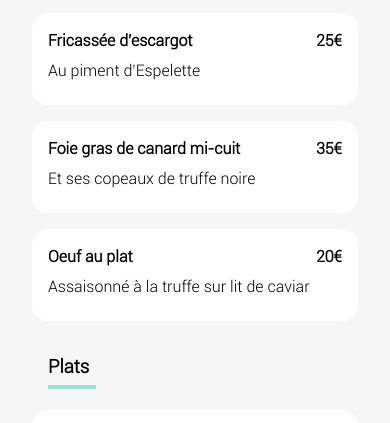
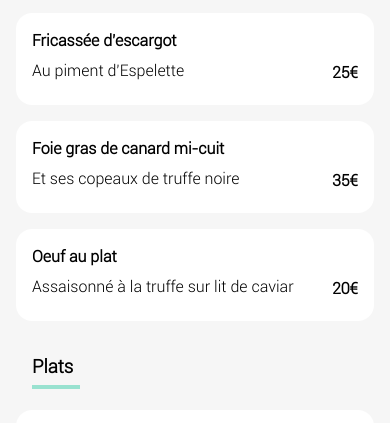
Before and after one commit to Iziis/Projet3, a website: page menu1.html in a window 390 px wide. Shown: the part 420-843 px from the top of the page. Drawn offline with nearby package versions, Linux system fonts and the light colour scheme; files that its build step writes are made by us from their sources.

Commit message:
Correction media queries

```diff
--- a/Sass/Composants/_components.scss
+++ b/Sass/Composants/_components.scss
@@ -8,5 +8,6 @@
     color: white;
     box-shadow: 0.25rem 0.25rem 10px rgba(0, 0, 0, 0.25);
     cursor: pointer;
+    width: 10rem;
 
 }
--- a/Sass/main.scss
+++ b/Sass/main.scss
@@ -36,10 +36,6 @@
   position: relative;
   bottom: 3.5rem;
 
-  @include mobile-only {
-    width:100%
-    }
-
     &__header {
 
         display:flex;
@@ -64,7 +60,7 @@
 
             @include mobile-only {
                 margin: 1rem 0;
-                }
+            }
         }
     }
 
@@ -84,11 +80,16 @@
 
     }
 
-  }
+}
 
 .content {
 
     padding:0 2rem;
+
+    @include mobile-only {
+        overflow: hidden; /* super important sinon menus sortent de la page */
+        padding:0 1rem;
+    }
 
     @include tablette-only {
         padding:0 8rem;
@@ -96,6 +97,7 @@
 
 
     &__title {
+
         padding: 1rem;
         position:relative;
 
@@ -115,6 +117,7 @@
     }
 
     &__texte {
+
         display:flex;
         background-color: #fff;
         border-radius: 1rem;
@@ -124,21 +127,30 @@
 
         &__txt {
 
+            width: 90%; /* super important pour overflow */
+
             &__subtitle {
                 margin:0;
             }
 
             &__description {
                 margin:0.5rem 0;
+
+                @include mobile-only {
+
+                    overflow: hidden;
+                    text-overflow: ellipsis;
+                    white-space: nowrap;
+                }
             }
         }
 
         &__price {
             font-weight: bold;
+            margin-top: 2rem;
         }
     }
 }
-
 
 .bouton {  /* obligé de faire une div pour pouvoir flex donc pas de modificateur */
     display:flex;
```
